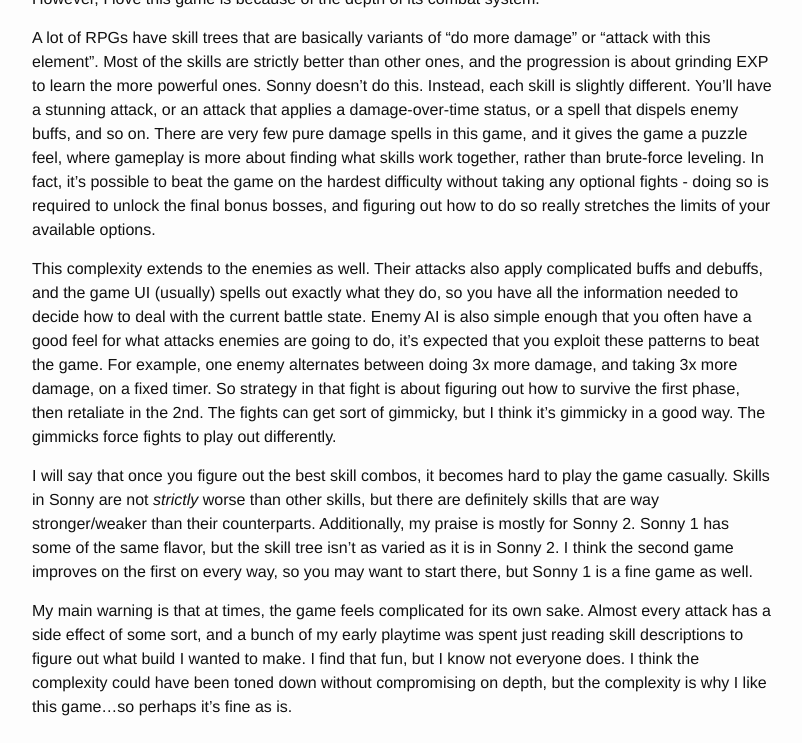
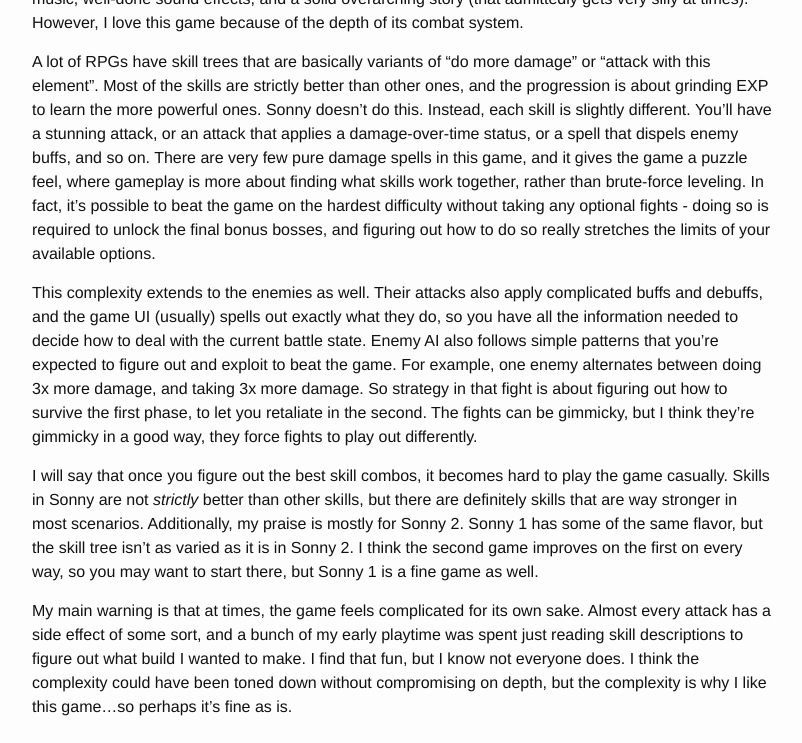
Before and after one commit to alexirpan/alexirpan.github.io, a Jekyll site: the page built from _posts/2021-02-18-flash-games.markdown, in a window 1280 px wide and 1400 px high, scrolled down 2189 px. Shown: the top 743 px of the window, without its empty margins (238-1040 px from the left). Built offline with Jekyll 4.4.1, drawn with Linux system fonts in a browser that asks for light colours; nearby versions of some CDN libraries; some of the changed text lies outside the part shown.

Commit message:
Grammar fixes

```diff
--- a/_posts/2021-02-18-flash-games.markdown
+++ b/_posts/2021-02-18-flash-games.markdown
@@ -1,7 +1,7 @@
 ---
 layout: post
 title:  "Reliving Flash Game History"
-date:   2021-02-18 02:03:00 -0700
+date:   2021-02-18 02:20:00 -0700
 ---
 
 As someone "from the Internet", Flash was my childhood.
@@ -79,7 +79,7 @@
 
 Part of Sonny's strength is its high production value. The game has a distinctive art style, voice acting,
 music, well-done sound effects, and a solid overarching story (that admittedly gets very silly at times).
-However, I love this game is because of the depth of its combat system.
+However, I love this game because of the depth of its combat system.
 
 A lot of RPGs have skill trees that are basically
 variants of "do more damage" or "attack with this element". Most of the skills are strictly better than
@@ -94,16 +94,16 @@
 
 This complexity extends to the enemies as well. Their attacks also apply complicated buffs and debuffs,
 and the game UI (usually) spells out exactly what they do, so you have all the information needed to
-decide how to deal with the current battle state. Enemy AI is also simple enough that you
-often have a good feel for what attacks enemies are going to do, it's expected that you exploit
-these patterns to beat the game. For example, one enemy alternates between doing 3x more damage, and
-taking 3x more damage, on a fixed timer. So strategy in that fight is about figuring out how to
-survive the first phase, then retaliate in the 2nd. The fights can get sort of gimmicky, but I think
-it's gimmicky in a good way. The gimmicks force fights to play out differently.
+decide how to deal with the current battle state. Enemy AI also follows simple patterns that you're
+expected to figure out and exploit to beat the game.
+For example, one enemy alternates between doing 3x more damage, and
+taking 3x more damage. So strategy in that fight is about figuring out how to
+survive the first phase, to let you retaliate in the second. The fights can be gimmicky, but I think
+they're gimmicky in a good way, they force fights to play out differently.
 
 I will say that once you figure out the best skill combos, it becomes hard to play the game casually.
-Skills in Sonny are not *strictly* worse than other skills, but there are definitely skills that
-are way stronger/weaker than their counterparts. Additionally, my praise is mostly for Sonny 2.
+Skills in Sonny are not *strictly* better than other skills, but there are definitely skills that
+are way stronger in most scenarios. Additionally, my praise is mostly for Sonny 2.
 Sonny 1 has some of the same flavor, but the skill tree isn't as varied as it is in Sonny 2. I
 think the second game improves on the first on every way, so you may want to start there, but
 Sonny 1 is a fine game as well.
@@ -158,8 +158,7 @@
 attack and -20% defense. Old weapons are never strictly worse, because percentages naturally
 scale with your stats as you level up. Your equipment choice is therefore more about what passives you want, what playstyle
 you prefer, and what elemental weaknesses your foes have, rather than pure stats. I appreciate this - it's nice
-to not have a ton of old items clogging up my inventory. And similar to Sonny, the best equipment layout
-for each fight depends a lot on what elements they're weak to and what statuses they can apply.
+to not have a ton of old useless items clogging up my inventory, and it leads to a lot of flexibility.
 
 
 Amorphous+
```
Also changed, not shown: other parts of _posts/2021-02-18-flash-games.markdown (+7 -7 lines).
